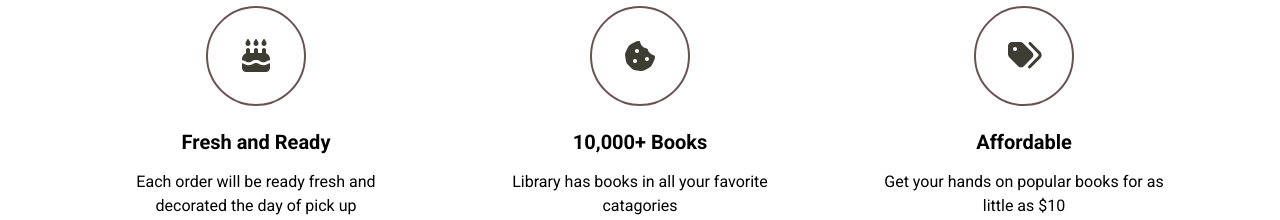
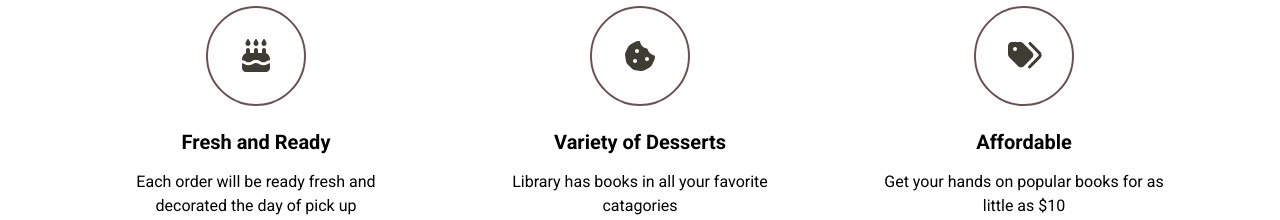
Before and after one commit to JulianCrenshaw/cake, a React (Create React App) app: page / in a window 1280 px wide. Shown: the part 920-1140 px from the top of the page. Built offline with nearby package versions, Linux system fonts and the light colour scheme.

Commit message:
highlights

```diff
--- a/src/components/Highlights.jsx
+++ b/src/components/Highlights.jsx
@@ -18,7 +18,7 @@ const Highlights = () => {
             />
             <Highlight
               icon={<FontAwesomeIcon icon="cookie-bite" />}
-              title="10,000+ Books"
+              title="Variety of Desserts"
               para="Library has books in all your favorite catagories"
             />
             <Highlight
```
